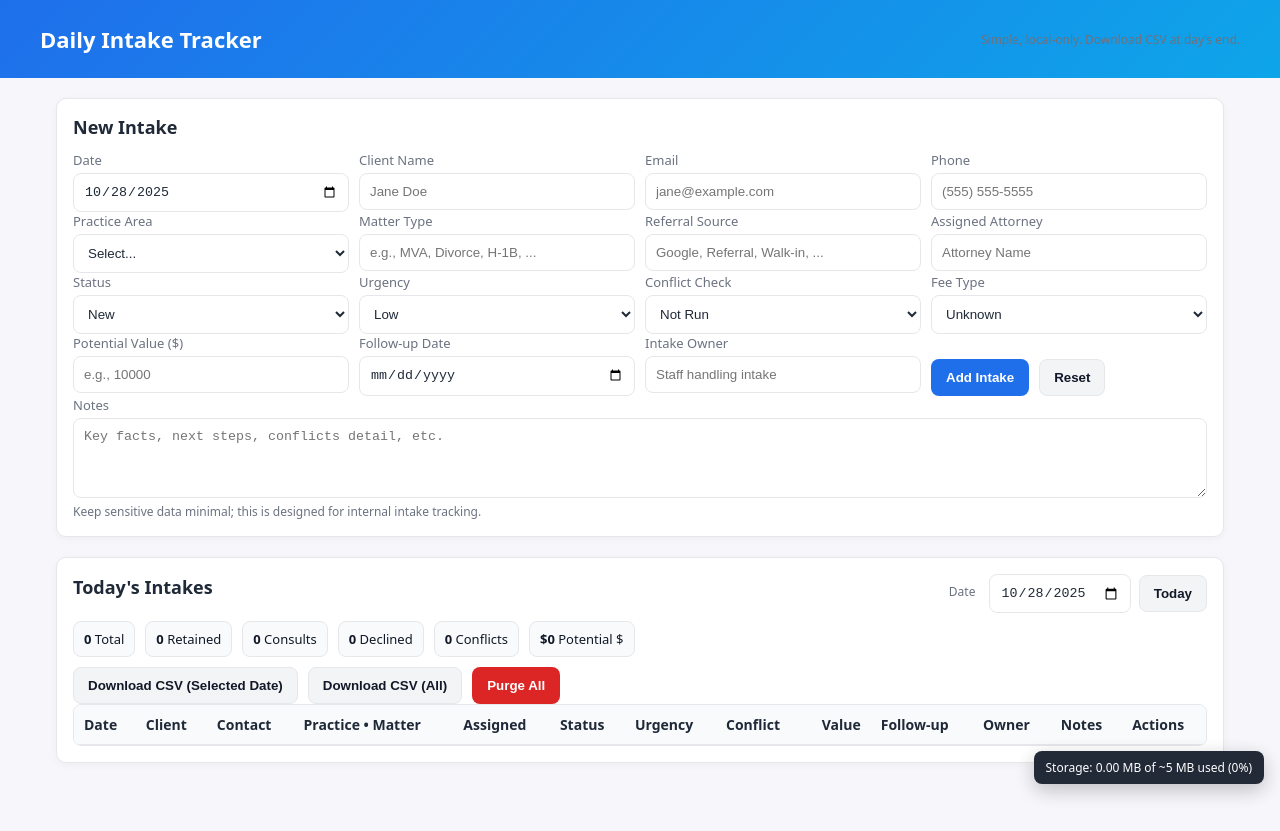
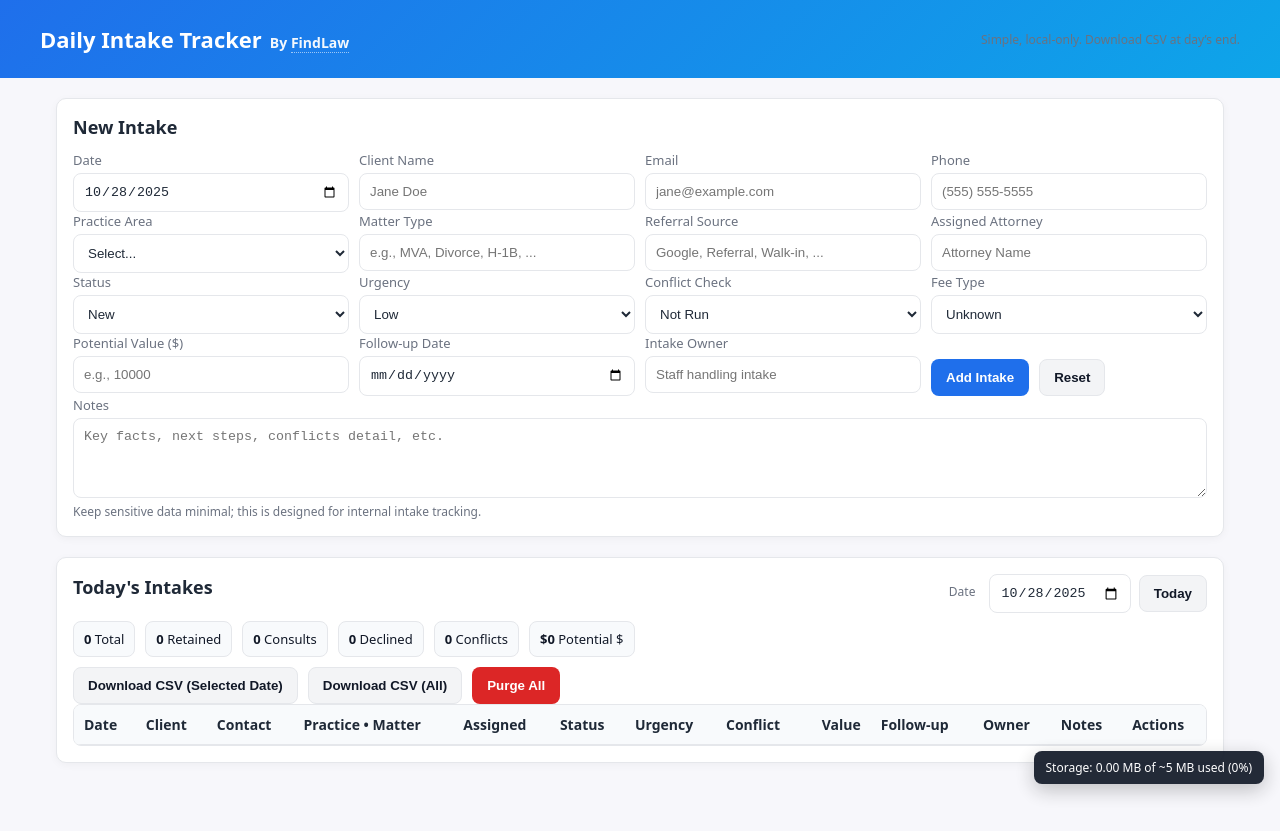
Before and after one commit to ealimon/Intake-Form, a plain HTML site: page index.html in a window 1280 px wide. Drawn offline with Linux system fonts and the light colour scheme.

Commit message:
Update index.html

```diff
--- a/index.html
+++ b/index.html
@@ -19,7 +19,10 @@
     body { margin: 0; font-family: system-ui, -apple-system, Segoe UI, Roboto, Helvetica, Arial, sans-serif; background: var(--bg); color: var(--text); }
     header { background: linear-gradient(135deg, var(--accent), #0ea5e9); color: white; padding: 24px 16px; }
     header .inner { max-width: 1200px; margin: 0 auto; display: flex; align-items: center; justify-content: space-between; gap: 16px; flex-wrap: wrap; }
-    header h1 { margin: 0; font-size: 22px; }
+    header h1 { margin: 0; font-size: 22px; display: flex; align-items: baseline; gap: 8px; }
+    header .brand { font-size: 14px; font-weight: 600; opacity: 0.95; }
+    header .brand a { color: #fff; text-decoration: none; border-bottom: 1px dotted rgba(255,255,255,0.6); }
+    header .brand a:hover { text-decoration: underline; }
     .container { max-width: 1200px; margin: 20px auto; padding: 0 16px 48px; display: grid; grid-template-columns: 1fr; gap: 20px; }
 
     section { background: var(--panel); border: 1px solid var(--border); border-radius: var(--radius); padding: 16px; box-shadow: 0 2px 8px rgba(0,0,0,0.04); }
@@ -82,7 +85,10 @@
 <body>
   <header>
     <div class="inner">
-      <h1>Daily Intake Tracker</h1>
+      <h1>
+        Daily Intake Tracker
+        <span class="brand">By <a href="https://www.findlaw.com/" target="_blank" rel="noopener noreferrer">FindLaw</a></span>
+      </h1>
       <div class="muted">Simple, local-only. Download CSV at day’s end.</div>
     </div>
   </header>
```
